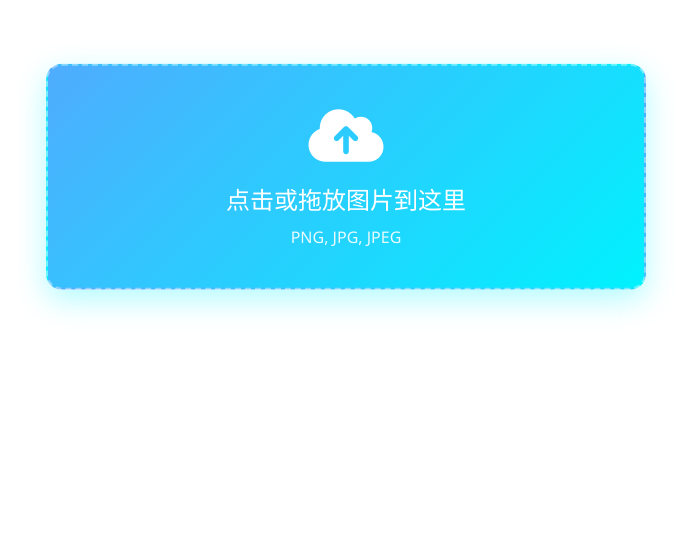
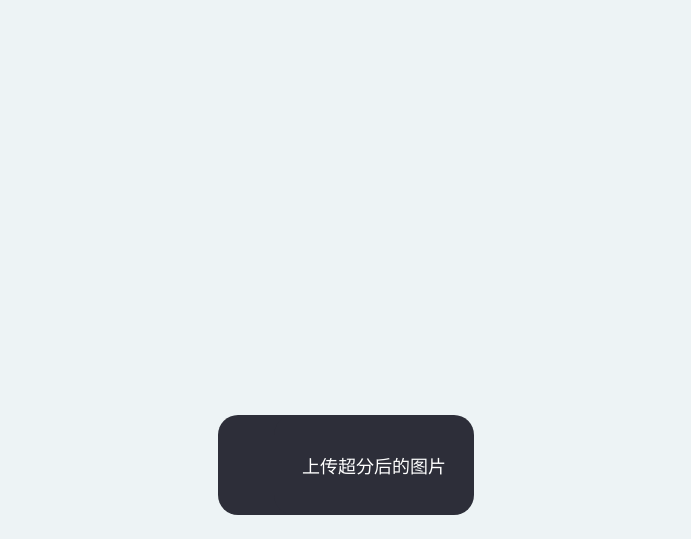
Before and after one commit to ShawnGCoding/realesrgan-in-web, a Vue app: page /picture-compare in a window 1280 px wide. Shown: the part 261-800 px from the top of the page, without its empty margins (294-985 px from the left). Built offline with nearby package versions, Linux system fonts and the light colour scheme.

Commit message:
feat: 更新

```diff
--- a/package.json
+++ b/package.json
@@ -22,7 +22,8 @@
     "axios": "^1.11.0",
     "pinia": "^3.0.3",
     "sass": "^1.91.0",
-    "vue": "^3.5.18"
+    "vue": "^3.5.18",
+    "vue-router": "^4.5.1"
   },
   "devDependencies": {
     "@tsconfig/node22": "^22.0.2",
--- a/src/App.vue
+++ b/src/App.vue
@@ -1,9 +1,12 @@
 <script setup lang="ts">
-import UploadSinglePic from './components/UploadSinglePic.vue';
+import PictureCompare from './components/PictureCompare.vue';
+
 </script>
 
 <template>
-  <UploadSinglePic />
+  <!-- <UploadSinglePic /> -->
+    <!-- <Banner /> -->
+    <PictureCompare />
 </template>
 
 <style scoped></style>
--- /dev/null
+++ b/src/components/PictureCompare.vue
@@ -0,0 +1,142 @@
+<template>
+  <div class="picture-compare-container" ref="containerRef">
+    <canvas id="canvas" ref="canvasRef"></canvas>
+    <div class="upload-origin-btn left-btn">
+      <input type="file" id="origin-file-input" accept="image/*" class="origin-file-input" @change="handleOriginFileChange"/>
+      上传原图
+    </div>
+    <div class="upload-target-btn right-btn">
+      <input type="file" id="target-file-input" accept="image/*" class="target-file-input" @change="handleTargetFileChange"/>
+      上传超分后的图片
+    </div>
+  </div>
+</template>
+<script setup lang="ts">
+import { computed, ref, useTemplateRef } from 'vue'
+
+const canvasRef = useTemplateRef<HTMLCanvasElement>("canvasRef")
+const containerRef = useTemplateRef<HTMLDivElement>("containerRef")
+const originImage = ref<HTMLImageElement>(new Image())
+const targetImage = ref<HTMLImageElement>(new Image())
+const originImageScale = ref(1)
+const targetImageScale = ref(1)
+const originImageOffsetX = ref(0)
+const originImageOffsetY = ref(0)
+const targetImageOffsetX = ref(0)
+const targetImageOffsetY = ref(0)
+
+const hasUploadOriginImage = computed(() => {
+  return originImage.value.src !== ''
+})
+const hasUploadTargetImage = computed(() => {
+  return targetImage.value.src !== ''
+})
+
+const handleOriginFileChange = (event: Event) => {
+  handleFileChange(event, 'origin')
+}
+const handleTargetFileChange = (event: Event) => {
+  handleFileChange(event, 'target')
+}
+
+const handleFileChange = (event: Event, type: 'origin' | 'target') => {
+  const file = (event.target as HTMLInputElement).files?.[0]
+  console.log(file)
+  if (file) {
+    const reader = new FileReader()
+    reader.readAsDataURL(file)
+    reader.onload = (e: ProgressEvent<FileReader>) => {
+      const imageSrc = e.target?.result as string
+      if (type === 'origin') {
+        originImage.value.src = imageSrc
+        originImage.value.onload = () => {
+          drawCanvasImage(type)
+        }
+      } else {
+        targetImage.value.src = imageSrc
+        targetImage.value.onload = () => {
+          drawCanvasImage(type)
+        }
+      }
+
+    }
+  }
+}
+
+function updateCanvasSize() {
+  console.log(containerRef.value!.offsetWidth, containerRef.value!.offsetHeight)
+  console.log(window.devicePixelRatio)
+  canvasRef.value!.width = containerRef.value!.offsetWidth * window.devicePixelRatio
+  canvasRef.value!.height = containerRef.value!.offsetHeight * window.devicePixelRatio
+}
+
+const drawCanvasImage = (type: 'origin' | 'target') => {
+  updateCanvasSize()
+  console.log(canvasRef.value!.width, canvasRef.value!.height)
+  const canvasContext = canvasRef.value!.getContext("2d")
+  canvasContext?.clearRect(0, 0, canvasRef.value!.width, canvasRef.value!.height)
+  console.log(originImage.value.width, originImage.value.height)
+  if (type === 'origin') {
+    originImageScale.value = Math.min(0.6 * canvasRef.value!.width / originImage.value.width, 0.6 * canvasRef.value!.height / originImage.value.height, 4)
+    originImageOffsetX.value = (canvasRef.value!.width - originImage.value.width * originImageScale.value) / 2
+    originImageOffsetY.value = (canvasRef.value!.height - originImage.value.height * originImageScale.value) / 2
+    canvasContext?.drawImage(originImage.value, originImageOffsetX.value, originImageOffsetY.value, originImage.value.width * originImageScale.value, originImage.value.height * originImageScale.value)
+  } else {
+    targetImageScale.value = Math.min(0.6 * canvasRef.value!.width / targetImage.value.width, 0.6 * canvasRef.value!.height / targetImage.value.height, 4)
+    targetImageOffsetX.value = (canvasRef.value!.width - targetImage.value.width * targetImageScale.value) / 2
+    targetImageOffsetY.value = (canvasRef.value!.height - targetImage.value.height * targetImageScale.value) / 2
+    canvasContext?.drawImage(targetImage.value, targetImageOffsetX.value, targetImageOffsetY.value, targetImage.value.width * targetImageScale.value, targetImage.value.height * targetImageScale.value)
+  }
+}
+</script>
+<style scoped lang="scss">
+.picture-compare-container {
+  width: 100%;
+  height: 100vh;
+  background-color: #EBF2F4;
+  opacity: 0.88;
+  position: fixed;
+  top: 0;
+  left: 0;
+  z-index: -1;
+  #canvas {
+    height: 100vh;
+  }
+  .upload-origin-btn, .upload-target-btn {
+    width: 200px;
+    height: 100px;
+    background-color: #10121E;
+    position: absolute;
+    bottom: 3%;
+    z-index: 1;
+    border-radius: 20px;
+    display: flex;
+    justify-content: center;
+    align-items: center;
+    font-size: 18px;
+    font-weight: 500;
+    color: #fff;
+    transition: all 0.3s ease;
+    .origin-file-input, .target-file-input {
+      opacity: 0;
+      position: absolute;
+      top: 0;
+      left: 0;
+      width: 100%;
+      height: 100%;
+      cursor: pointer;
+    }
+  }
+  .upload-origin-btn:hover, .upload-target-btn:hover {
+    background-color: #ffffff;
+    font-size: 22px;
+    color: #10121E;
+  }
+  .left-btn {
+    left: 40%;
+  }
+  .right-btn {
+    right: 40%;
+  }
+}
+</style>
```
Also changed, not shown: 1 other file (tests, documents, lock files or other folders).
